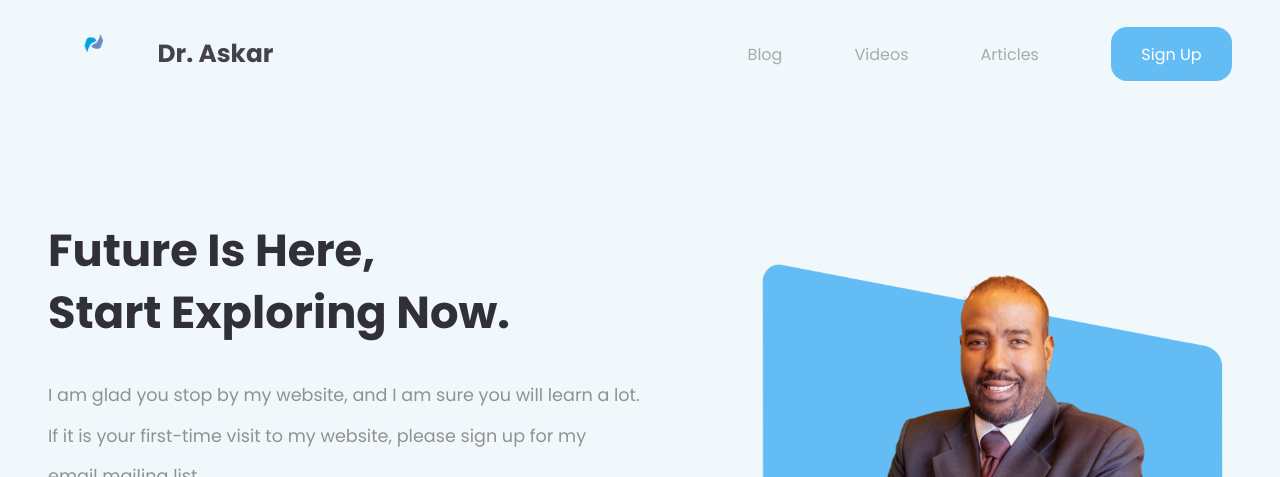
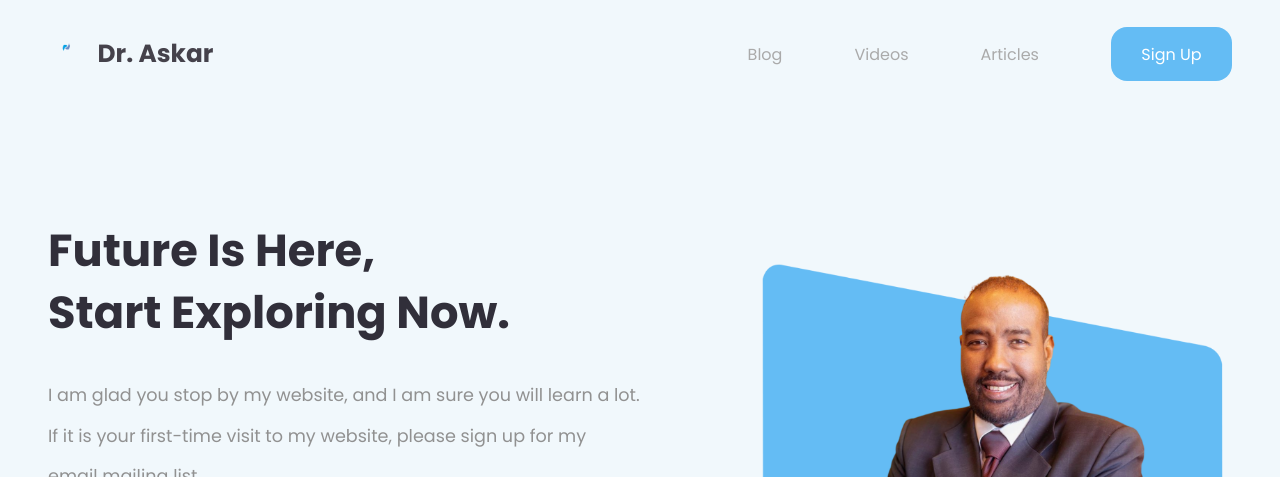
Before and after one commit to askar2022/askar, a plain HTML site: page index.html in a window 1280 px wide. Shown: the top 477 px of the page. Drawn offline with Linux system fonts and the light colour scheme; a script that the page names is missing.

Commit message:
Update style.css

```diff
--- a/style.css
+++ b/style.css
@@ -86,7 +86,7 @@ a {
   }
 
   .logo img {
-    width: 100px;
+    width: 40px;
     margin-right: 0.6rem;
     margin-top: -0.6rem;
   }
```
